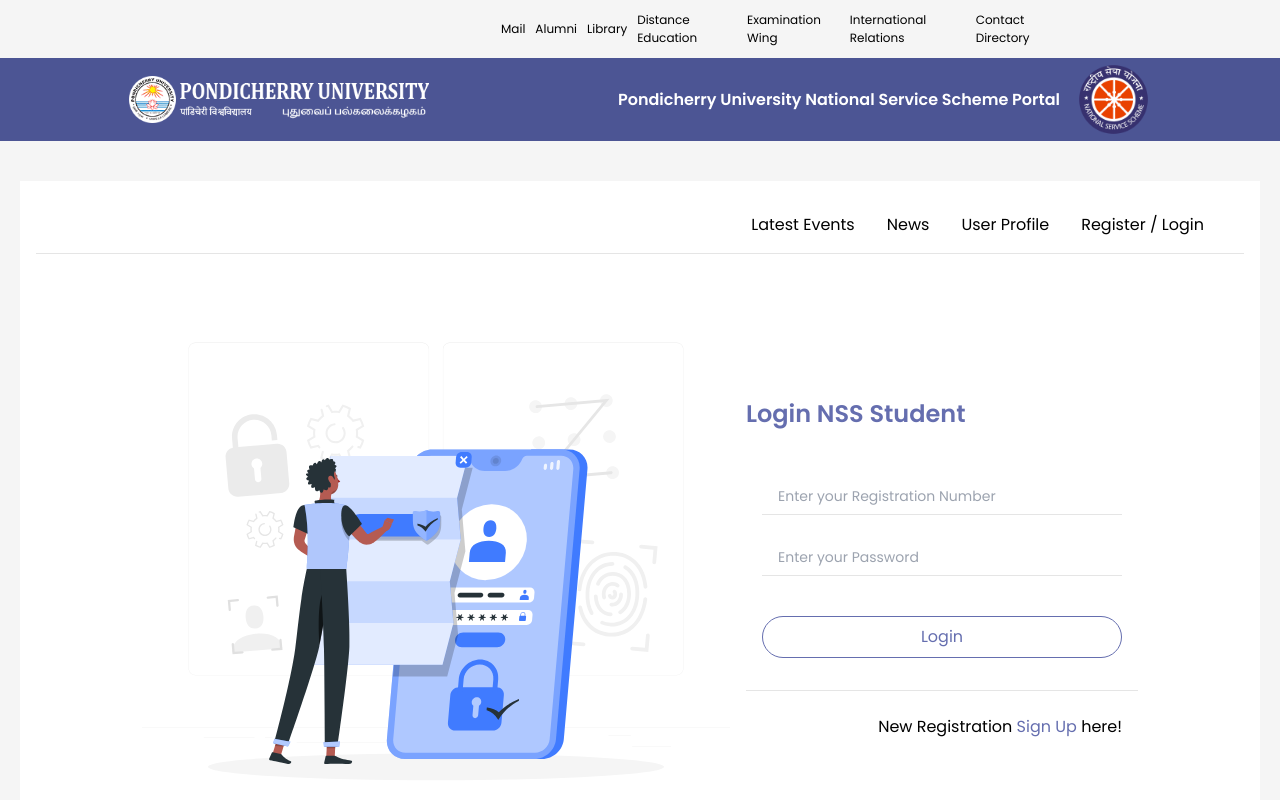
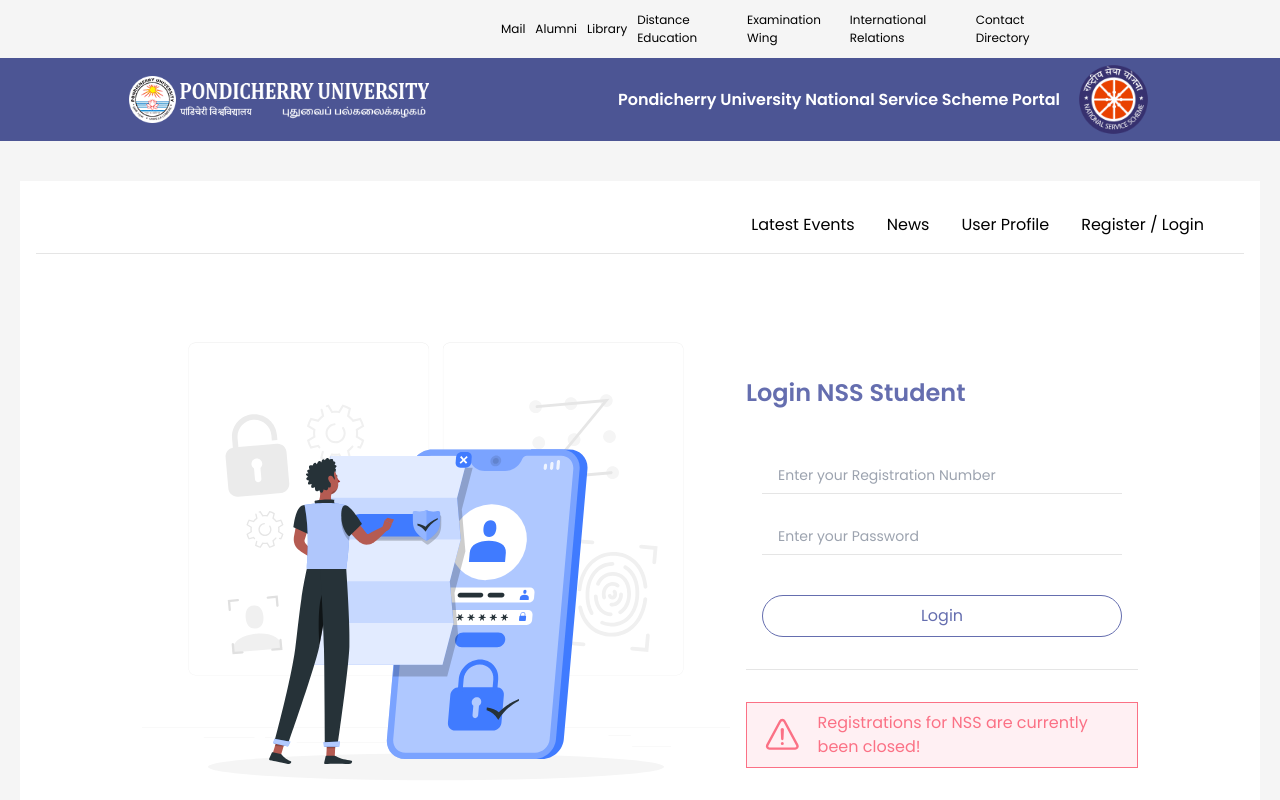
Before and after one commit to itsPhoenix03/Pondicherry-University-NSS-Portal, a React (Vite) app: page / in a window 1280 px wide. Both pictures are taken after a click on the button "Go to Pondicherry University NSS Portal". Shown: the top 800 px of the page. Built offline with nearby package versions, Linux system fonts and the light colour scheme; a web font is replaced by a local one.

Commit message:
Added - Create some admin features and buttons functionalities

```diff
--- /dev/null
+++ b/src/hooks/reduxHooks.ts
@@ -0,0 +1,6 @@
+import { TypedUseSelectorHook, useDispatch, useSelector } from "react-redux";
+import type { RootState, AppDispatch } from "../redux/store";
+
+// Use throughout your app instead of plain `useDispatch` and `useSelector`
+export const useAppDispatch: () => AppDispatch = useDispatch;
+export const useAppSelector: TypedUseSelectorHook<RootState> = useSelector;
--- a/src/pages/Events.tsx
+++ b/src/pages/Events.tsx
@@ -1,8 +1,11 @@
 import EventCard from "../components/EventCard";
+import { useAppSelector } from "../hooks/reduxHooks";
 import useEventModal from "../hooks/useEventModal";
 
 //! Events Page Component
 const Events = () => {
+  const isAdmin = useAppSelector((state) => state.profile.currentUser?.isAdmin);
+
   // Modal Hook
   const eventModal = useEventModal();
 
@@ -25,12 +28,14 @@
         </div>
 
         {/* Button */}
+        {isAdmin && (
           <button
             className="border border-accent px-4 py-2 cursor-pointer text-accent hover:bg-accent hover:text-white transition-all duration-300 ease-in-out"
             onClick={handleOpen}
           >
             Add New Event
           </button>
+        )}
       </div>
 
       {/* Events List Component */}
--- a/src/pages/News.tsx
+++ b/src/pages/News.tsx
@@ -1,9 +1,11 @@
 import { LatestNewsComponent, NewsComponent } from "../components/NewsCard";
+import { useAppSelector } from "../hooks/reduxHooks";
 import useNewsModal from "../hooks/useNewsModal";
 
 //! News Page Component
 
 const News = () => {
+  const isAdmin = useAppSelector((state) => state.profile.currentUser?.isAdmin);
   // Modal Hook
   const newsModal = useNewsModal();
 
@@ -26,12 +28,14 @@
         </div>
 
         {/* Button */}
+        {isAdmin && (
           <button
             className="border border-accent px-4 py-2 cursor-pointer text-accent hover:bg-accent hover:text-white transition-all duration-300 ease-in-out"
             onClick={handleOpen}
           >
             Add New News Article
           </button>
+        )}
       </div>
 
       {/* Card Component */}
--- a/src/pages/SignUpAndLogin.tsx
+++ b/src/pages/SignUpAndLogin.tsx
@@ -1,6 +1,8 @@
 import { useState } from "react";
 import loginSvg from "../assets/svgs/login.svg";
-
+import { useAppSelector } from "../hooks/reduxHooks";
+import { IoWarningOutline } from "react-icons/io5";
+import { AiOutlineExclamationCircle } from "react-icons/ai";
 // Type
 
 type loginObjType = {
@@ -70,10 +72,18 @@
 //! Sign and Login Wrapper Component
 
 const SignUpAndLogin = () => {
+  const registrationLinkStatus = useAppSelector(
+    (state) => state.registrationLink.isOpened
+  );
+
+  const Icon = registrationLinkStatus
+    ? AiOutlineExclamationCircle
+    : IoWarningOutline;
+
   return (
     <section className="flex justify-center items-center gap-4 px-4 py-2 mt-4">
       <div className="w-1/2 ">
-        <img src={loginSvg} alt="NSS Logo" />
+        <img src={loginSvg} alt="NSS Logo" className="" />
       </div>
 
       <div className="w-1/3 flex flex-col justify-center items-start gap-4">
@@ -83,18 +93,36 @@
 
         <LoginComponent />
 
-        <div className="w-full text-end px-4 py-2">
-          <span>
-            New Registration{" "}
+        <div
+          className={`w-full text-start px-4 py-2 mt-4 ${
+            registrationLinkStatus
+              ? "border border-accent bg-accent/5"
+              : " border border-rose-400 bg-rose-400/10"
+          } flex justify-between items-center gap-4`}
+        >
+          <Icon
+            color={registrationLinkStatus ? "#fabc2a" : "#fb7185"}
+            fontSize={"3rem"}
+            className="h-full"
+          />
+          {registrationLinkStatus ? (
+            <span className="text-black/75">
+              New Registration are currently opened, so Register yourself
+              through this{" "}
               <a
                 href="https://forms.gle/htY1EpPMbJzgxdGV8"
                 target="_blank"
-              className="text-primary hover:underline underline-offset-[5px] cursor-pointer"
+                className="text-accent hover:underline underline-offset-[5px] cursor-pointer"
               >
-              Sign Up
+                link
               </a>{" "}
               here!
             </span>
+          ) : (
+            <span className="text-rose-400">
+              Registrations for NSS are currently been closed!
+            </span>
+          )}
         </div>
       </div>
     </section>
--- a/src/pages/User.tsx
+++ b/src/pages/User.tsx
@@ -1,5 +1,8 @@
 import React from "react";
 import DetailsDisplayComponent from "../components/UserComponents/DetailsDisplayComponent";
+import { useAppDispatch, useAppSelector } from "../hooks/reduxHooks";
+import { login } from "../redux/API Calls/userAPICalls";
+import { changeStatus } from "../redux/slices/registrationLinkSlice";
 
 export type UserComponentProps = {
   image: string;
@@ -17,6 +20,7 @@
   permanentAddress: string;
   fatherName: string;
   motherName: string;
+  isAdmin: boolean;
 };
 
 const UserComponent: React.FC<UserComponentProps> = ({
@@ -94,10 +98,67 @@
   permanentAddress: "456 Park Ave, Townsville",
   fatherName: "Robert Doe",
   motherName: "Mary Doe",
+  isAdmin: true,
+};
+
+const AdminComponent = () => {
+  const registrationLinkStatus = useAppSelector(
+    (state) => state.registrationLink.isOpened
+  );
+  const dispatch = useAppDispatch();
+
+  return (
+    <div className="mt-8">
+      <h5 className="text-primary text-3xl font-semibold">
+        Welcome, Pondicherry University NSS Admin
+      </h5>
+
+      <div className="mt-8">
+        <p className="text-lg font-semibold text-neutral-700">
+          Registration Open/Close Button
+        </p>
+
+        <div className="flex justify-between items-center gap-4 p-4">
+          <span>
+            Current Status of Registration:{" "}
+            <span
+              className={`${
+                registrationLinkStatus ? "text-green-500" : "text-rose-400"
+              } font-semibold`}
+            >
+              {registrationLinkStatus ? "Open" : "Close"}
+            </span>
+          </span>
+          <button
+            onClick={() => dispatch(changeStatus())}
+            className={`border bg-transparent ${
+              registrationLinkStatus
+                ? "border-rose-400 text-rose-400"
+                : "border-green-500 text-green-500"
+            } px-2 py-2 cursor-pointer`}
+          >
+            {registrationLinkStatus ? "Close" : "Open"} Registration
+          </button>
+        </div>
+      </div>
+    </div>
+  );
 };
 
 const User = () => {
-  return <UserComponent {...dummyUser} />;
+  const currentUser = useAppSelector((state) => state.profile.currentUser);
+  const dispatch = useAppDispatch();
+
+  login(dispatch, dummyUser);
+
+  if (!currentUser) return <h1>Null User</h1>;
+
+  console.log(currentUser);
+  return currentUser.isAdmin ? (
+    <AdminComponent />
+  ) : (
+    <UserComponent {...currentUser} />
+  );
 };
 
 export default User;
--- /dev/null
+++ b/src/redux/API Calls/userAPICalls.ts
@@ -0,0 +1,25 @@
+import { UserComponentProps } from "../../pages/User";
+import {
+  getUserSuccess,
+  userFailure,
+  userFetching,
+  userLoginSuccess,
+} from "../slices/profileSlice";
+import { AppDispatch } from "../store";
+
+export const login = async (
+  dispatch: AppDispatch,
+  user: UserComponentProps
+) => {
+  //axios call
+  dispatch(userFetching());
+
+  try {
+    // Dummy data
+    const res = user;
+
+    dispatch(userLoginSuccess(res));
+  } catch (error) {
+    dispatch(userFailure());
+  }
+};
--- /dev/null
+++ b/src/redux/slices/registrationLinkSlice.ts
@@ -0,0 +1,23 @@
+import { createSlice } from "@reduxjs/toolkit";
+
+type InitialStateType = {
+  isOpened: boolean;
+};
+
+const initialState: InitialStateType = {
+  isOpened: false,
+};
+
+const registrationLinkSlice = createSlice({
+  name: "registrationLink",
+  initialState,
+  reducers: {
+    changeStatus: (state) => {
+      state.isOpened = !state.isOpened;
+    },
+  },
+});
+
+export const { changeStatus } = registrationLinkSlice.actions;
+
+export default registrationLinkSlice.reducer;
--- a/src/redux/store.ts
+++ b/src/redux/store.ts
@@ -1,12 +1,19 @@
 import { configureStore } from "@reduxjs/toolkit";
 import profileSlice from "./slices/profileSlice";
+import registrationLinkSlice from "./slices/registrationLinkSlice";
 
 const rootReducer = {
   profile: profileSlice,
+  registrationLink: registrationLinkSlice,
 };
 
 const store = configureStore({
   reducer: rootReducer,
 });
 
+// Infer the `RootState` and `AppDispatch` types from the store itself
+export type RootState = ReturnType<typeof store.getState>;
+// Inferred type: {posts: PostsState, comments: CommentsState, users: UsersState}
+export type AppDispatch = typeof store.dispatch;
+
 export default store;
```
Lines whose indentation alone changed are shown as unchanged.
